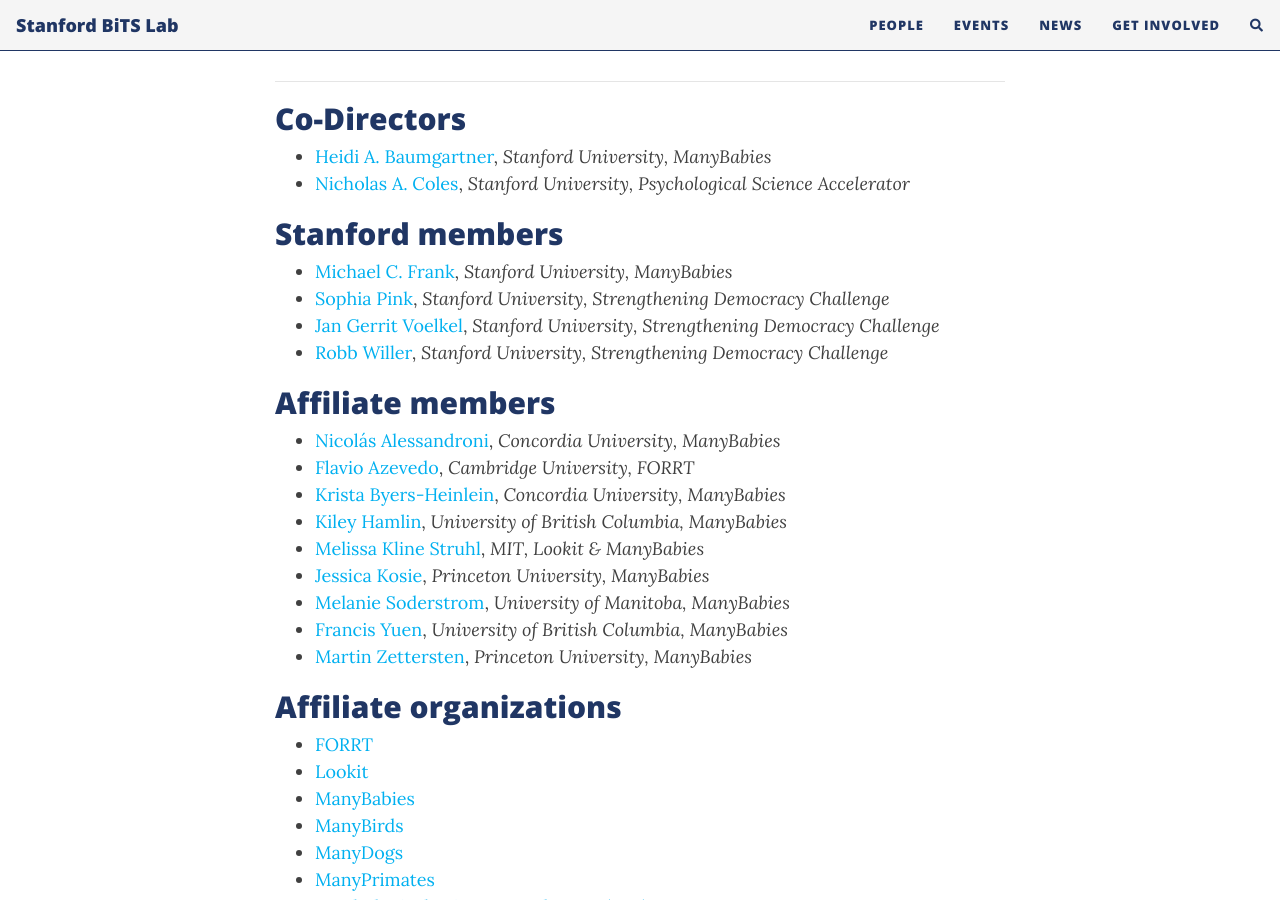
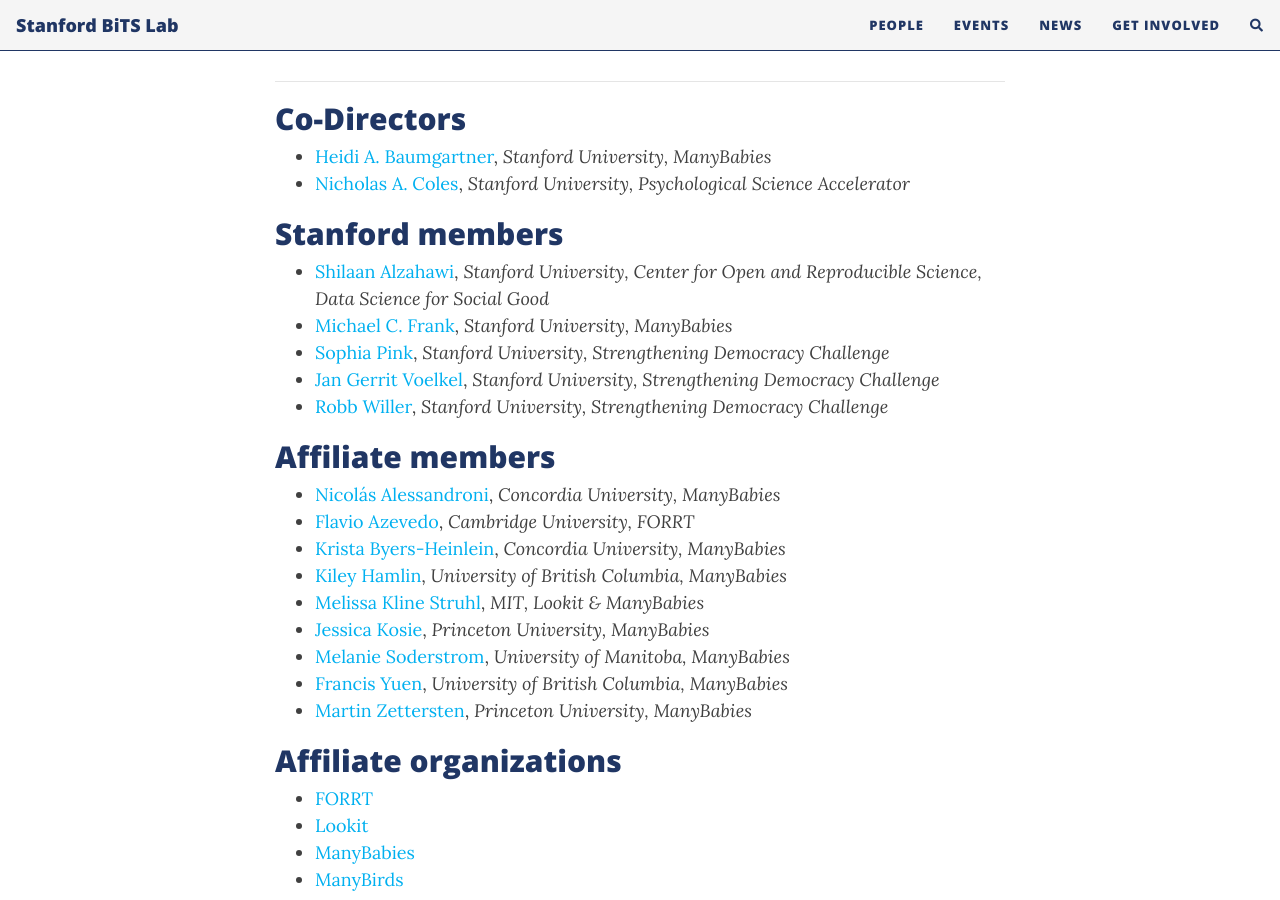
Before and after one commit to heidibaum/bigteamsciencelab.github.io, a Jekyll site: the page built from people.md, in a window 1280 px wide and 900 px high, scrolled down 457 px. Built offline with Jekyll 4.4.1, drawn with Linux system fonts in a browser that asks for light colours; nearby versions of some CDN libraries; comment, search, counter and statistics services are not loaded.

Commit message:
Update people.md

```diff
--- a/people.md
+++ b/people.md
@@ -12,6 +12,7 @@
 * [Nicholas A. Coles](https://hai.stanford.edu/people/nicholas-coles), *Stanford University, Psychological Science Accelerator*
 
 ## Stanford members
+* [Shilaan Alzahawi](https://shilaan.rbind.io), *Stanford University, Center for Open and Reproducible Science, Data Science for Social Good*
 * [Michael C. Frank](https://web.stanford.edu/~mcfrank/), *Stanford University, ManyBabies*
 * [Sophia Pink](http://www.sophiapink.com), *Stanford University, Strengthening Democracy Challenge*
 * [Jan Gerrit Voelkel](https://sociology.stanford.edu/people/jan-gerrit-voelkel), *Stanford University, Strengthening Democracy Challenge*
```
